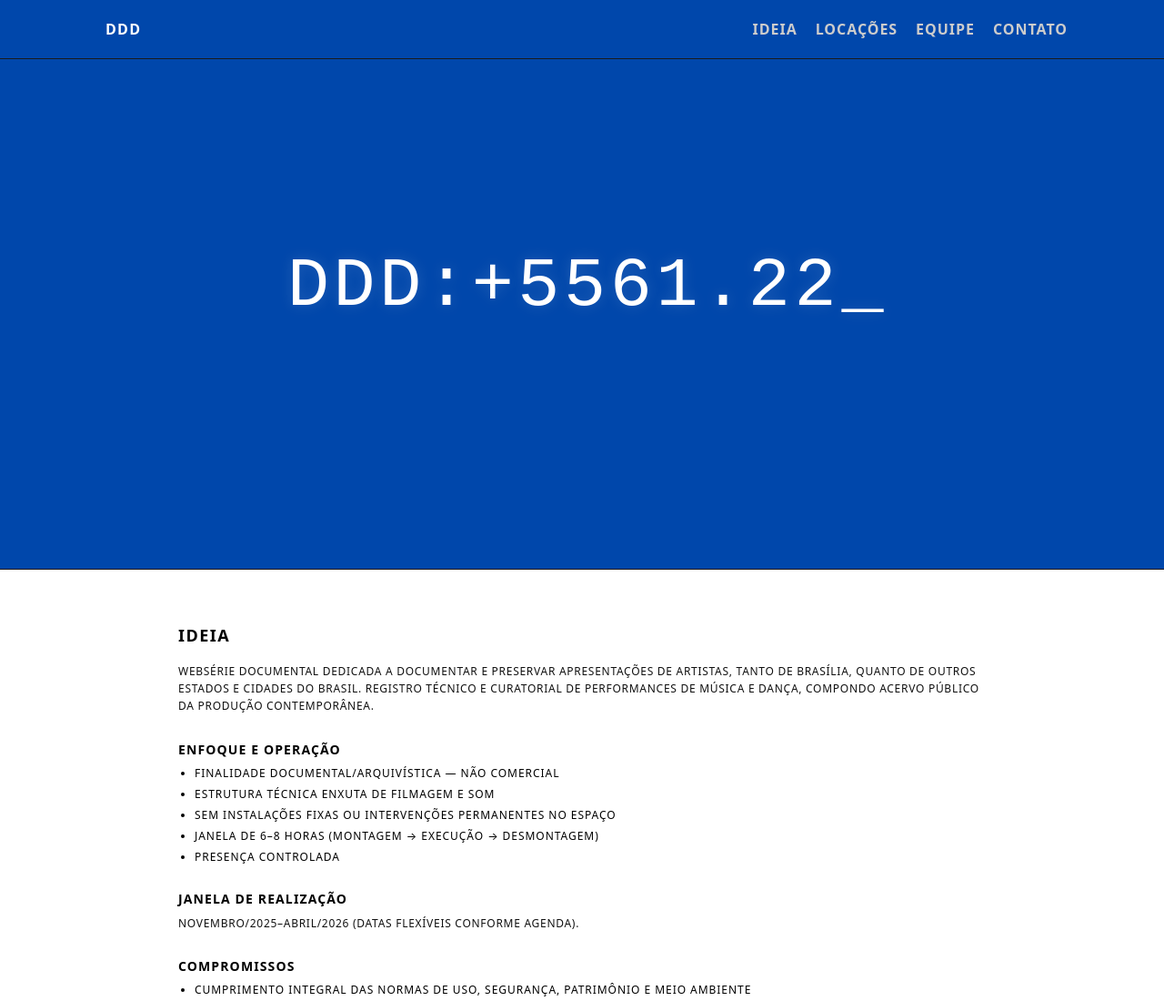
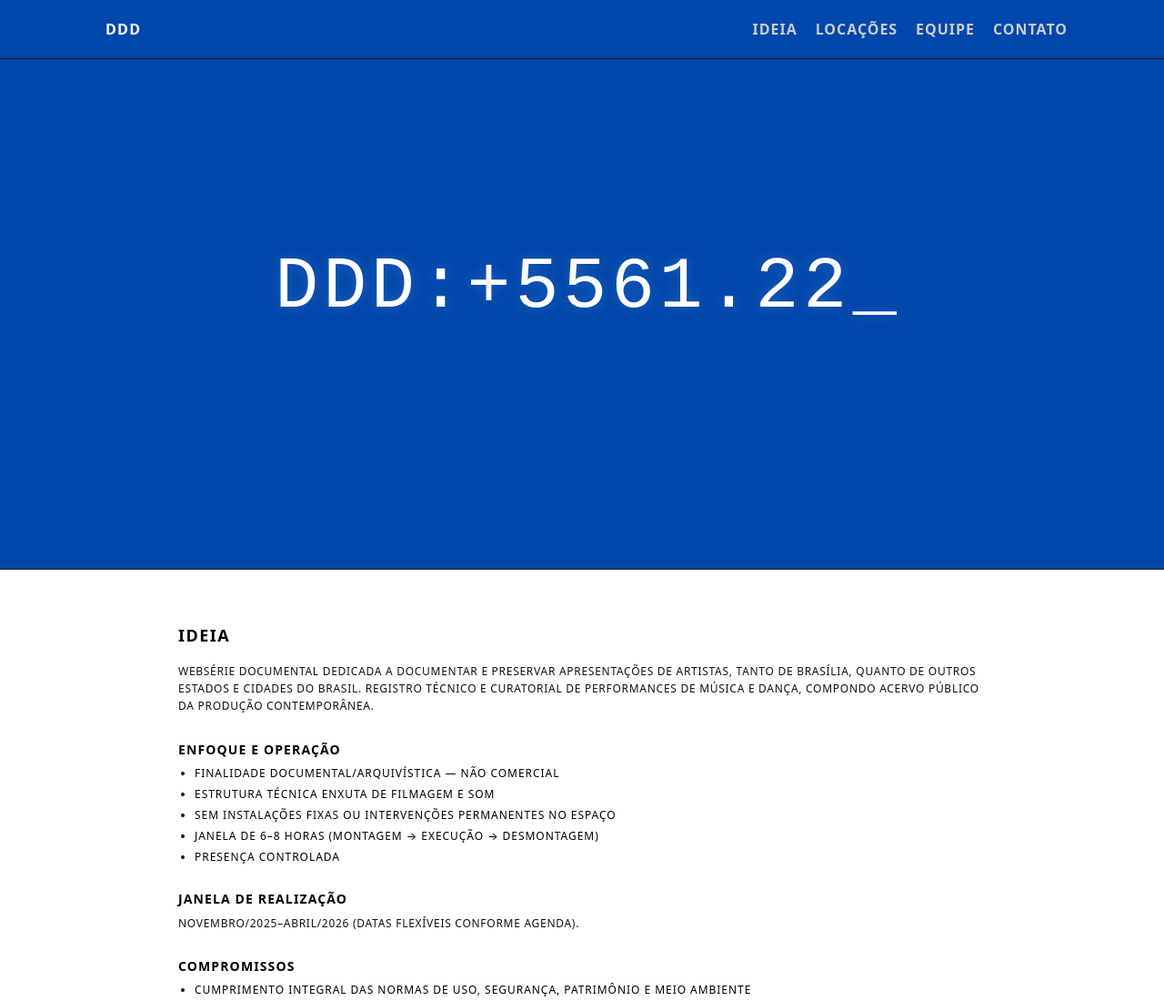
Before and after one commit to IvPalmer/ddd, a plain HTML site: page index.html in a window 1280 px wide. Shown: the top 1100 px of the page at 91% size. Drawn offline with Linux system fonts and the light colour scheme.

Commit message:
Improve mobile terminal title readability
- Increase minimum font size from 24px to 40px for better mobile readability
- Increase viewport scaling from 6vw to 8vw for better responsive scaling
- Expand line break breakpoint from 480px to 640px so more devices get line break treatment
- Prioritize readability over font size reduction on mobile devices

```diff
--- a/script.js
+++ b/script.js
@@ -40,7 +40,7 @@
     const cursor = document.getElementById('cursor');
 
     // Check if we're on a small screen and adjust text accordingly
-    const isSmallScreen = window.innerWidth <= 480;
+    const isSmallScreen = window.innerWidth <= 640;
     const fullText = isSmallScreen ? 'DDD:\n+5561.22.11.25.' : 'DDD:+5561.22.11.25.';
     let index = 0;
     let phase = 1; // 1 = typing, 2 = pause after DDD, 3 = continue typing, 4 = final pause
--- a/styles.css
+++ b/styles.css
@@ -190,7 +190,7 @@ img:not([src]) {
 /* Terminal-style title */
 #terminal-title {
   font-family: 'Courier New', 'Monaco', 'Menlo', 'Ubuntu Mono', monospace;
-  font-size: clamp(24px, 6vw, 80px); /* Smaller minimum size for mobile */
+  font-size: clamp(40px, 8vw, 80px); /* Larger minimum size for mobile */
   line-height: 1.2;
   margin: 0 0 16px;
   letter-spacing: 0.06em; /* Slightly reduced letter spacing */
```
